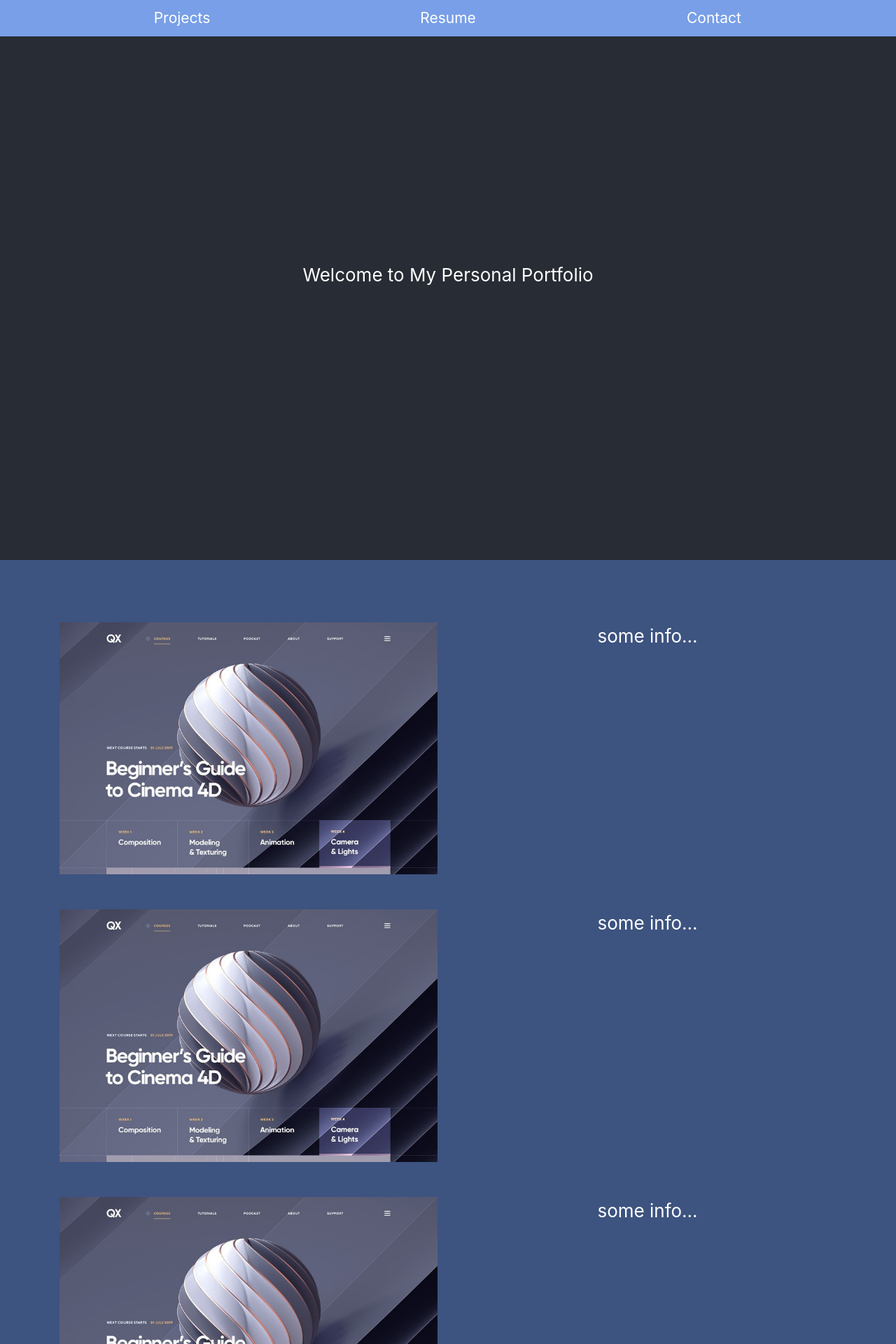
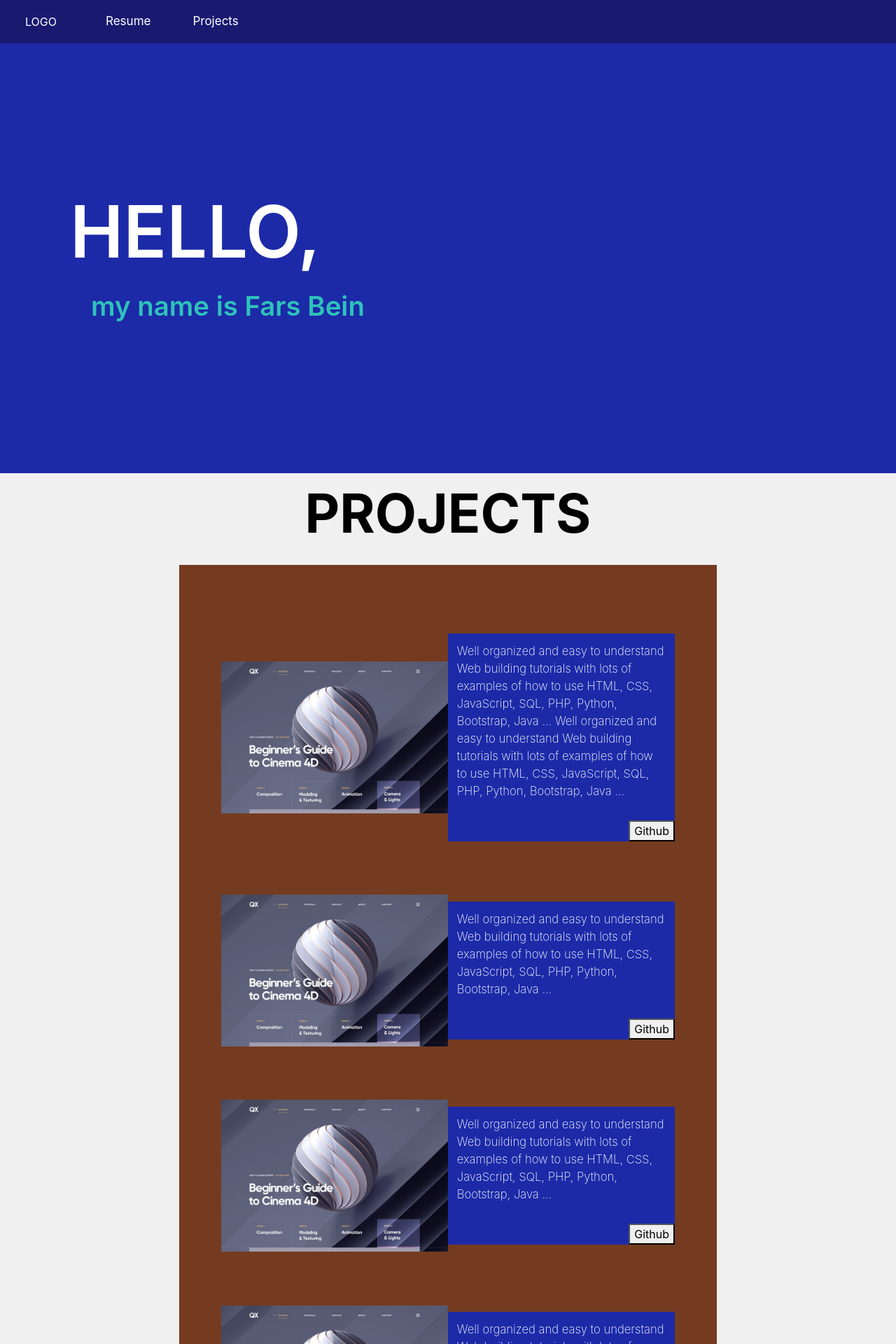
Before and after one commit to FarsBein/Portfolio, a React (Create React App) app: page / in a window 1280 px wide. Shown: the top 1920 px of the page at 70% size. Built offline with nearby package versions, Linux system fonts and the light colour scheme; the HTML template or start-up script is replaced by a standard one.

Commit message:
update the look

```diff
--- a/package.json
+++ b/package.json
@@ -10,6 +10,7 @@
     "react": "^16.12.0",
     "react-bootstrap": "^1.0.0-beta.16",
     "react-dom": "^16.12.0",
+    "react-router-dom": "^5.1.2",
     "react-scripts": "3.3.0"
   },
   "scripts": {
--- a/src/App.css
+++ b/src/App.css
@@ -1,96 +1,156 @@
-.App {
-  text-align: center;
+
+.navbar {
+    /* width: 100vw; */
+    background: #191970;
+    color:white;
+
 }
 
-.App-logo {
-  height: 40vmin;
-  pointer-events: none;
+.navbar nav {
+    display: flex;
+    justify-content: space-between;
+    align-items: center;
+    padding: 10px 20px;
 }
 
-@media (prefers-reduced-motion: no-preference) {
-  .App-logo {
-    animation: App-logo-spin infinite 20s linear;
-  }
+.navbar ul {
+    text-decoration: none;
+    list-style: none;
+    margin: 0;
+
 }
 
-.App-header {
-  background-color: #282c34;
-  min-height: 100vh;
-  display: flex;
-  flex-direction: column;
-  align-items: center;
-  justify-content: center;
-  font-size: calc(10px + 2vmin);
-  color: white;
+.navbar ul li {
+    display: inline-block;
+    padding: 0px 20px;
+    width: auto;
 }
 
-.App-header2 {
-  background-color: #3d5380;
-  min-height: 100vh;
-  display: flex;
-  flex-direction: column;
-  align-items: center;
-  justify-content: center;
-  font-size: calc(10px + 2vmin);
-  color: white;
+.navbar ul li a {
+    text-decoration: none;
+    color: white;
+    transition: all 0.4s ease 0s;
+    padding: 10px;
+    margin: 0;
+    font-weight: 400;
+    font-size: 17px;
 }
 
-.Navbar-notScrolled {
-  width: 100%;
-  z-index: 9999;
-  position: fixed;
-  background-color: #789fe7;
-  font-size: calc(5px + 2vmin);
-  min-height:6vh;
-  transition: 0.25s;
+.navbar ul li a:hover {
+    background: #ffffff;
+    color: #191970;
 }
 
-/* .Navbar-notScrolled:not([data-]){
-  width: 100%;
-  z-index: 9999;
-  position: fixed;
-  background-color: #789fe7;
-  font-size: calc(5px + 2vmin);
-  min-height:6vh;
-  transition: 0.25s;
-  opacity: 0.5;
-} */
+/* FirstSlide ----------------------------------*/
 
-.NavText {
-  margin: 10px;
-  background-color: #789fe7;
-  color: white;
-  width: 100%;
+.firstSlide-container {
+    display: flex;
+    height: 48vw;
+    background: rgb(28, 42, 168);
+    color: white;
+    align-items: center;
+    justify-content: left;
+    padding:40px;
 }
 
-.NavText:hover {
-  background-color: #5a77ac;
-  cursor: pointer;
+.firstSlide-header {
+    display: flex;
+    justify-content: center;
+    padding: 0 0 0 60px;
 }
 
-img {
-  max-width:100%;
-  height:auto;
+.firstSlide-header p {
+    color: rgb(47, 194, 186);
+    padding: 0 0 0 30px;
+    font-size: 3vw;
+    font-weight: 600;
 }
 
-.project-area {
-  margin-top: 50px;
-  margin-bottom: 50px;
+.hello {
+    font-weight: 600;
+    font-size: 8vw;
 }
 
 
+/* Projects ---------------------------------- */
 
-.App-link {
-  color: #61dafb;
+.projects-container {
+    background: rgb(240, 240, 240);
+    color: rgb(0, 0, 0);
+    display: flex;
+    flex-direction: column;
+    justify-content: center;
+    align-items: center;
+}
+
+.projects-title {
+    font-weight: 700;
+    font-size: 6vw;
+    color: rgb(0, 0, 0);
+}
+
+.projects-cards-container {
+    display: flex;
+    flex-direction: column;
+    background: rgb(116, 59, 32);
+    justify-content: center;
+    align-items: center;
+    padding: 60px;
+    width:60vw;
+
+}
+
+.projects-card {
+    /* background: gray; */
+    display: flex;
+    justify-content: center;
+    align-items: center;
+    margin: 3vw 0;
+}
+
+.projects-card img{
+    width: 50%;
+
+}
+
+.projects-card div {
+ background: rgb(28, 42, 168);
+ color: white;
+}
+
+.projects-card p {
+    font-weight: 200;
+    font-size: 1.3vw;
+    text-align: left;
+    padding: 1vw;
+}
+
+.projects-card button{
+    float: right;
+}
+
+/* Resume ----------------------------------- */
+
+.resume-container {
+    background: gray;
+    display: flex;
+    justify-content: center;
+    align-items: center;
+}
+
+.resume-container img{
+    width: 40vw;
+    min-width: 350px;
+    margin: 6vw;
 }
 
 
+/* Footer ---------------------------------- */
 
-@keyframes App-logo-spin {
-  from {
-    transform: rotate(0deg);
-  }
-  to {
-    transform: rotate(360deg);
-  }
+footer {
+    display: flex;
+    height: 40px;
+    background: rgb(7, 7, 7);
+    color: white;
+    justify-content: center;
 }
--- a/src/App.js
+++ b/src/App.js
@@ -4,17 +4,20 @@ import './App.css';
 import FirstSlide from './Component/HomePage/FirstSlide'
 import Projects from './Component/HomePage/Projects'
 import Navbar from './Component/Navbar'
-import project_1 from './img/project_1.jpg'
+import Footer from './Component/HomePage/Footer';
+import Resume from './Component/HomePage/Resume';
+
+
 function App() {
   const [scroll,setScroll] = useState (false)
-
-
-
   return (
     <div className="scroll">
       <Navbar />
       <FirstSlide />
       <Projects />
+      <Resume />
+      <Footer />
+
     </div>
   );
 }
--- a/src/Component/HomePage/FirstSlide.js
+++ b/src/Component/HomePage/FirstSlide.js
@@ -1,12 +1,16 @@
 import React from 'react';
+import '../../App.css';
 
 const FirstSlide = () => {
     return (
-        <div className="App">
-        <header className="App-header">
-          <p>
-          Welcome to My Personal Portfolio
-        </p>
+      <div className="firstSlide-container">
+        <header className="firstSlide-header">
+          <div>
+            <div className='hello'>
+              HELLO,
+            </div>
+            <p> my name is Fars Bein</p>
+          </div>
         </header>
       </div>
     );
--- /dev/null
+++ b/src/Component/HomePage/Footer.js
@@ -0,0 +1,12 @@
+import React from 'react';
+import '../../App.css';
+
+const Footer = () => {
+    return (
+        <footer>
+            Email: fars.bein@ryerson.ca
+        </footer>
+      );
+}
+
+export default Footer;
--- a/src/Component/HomePage/Projects.js
+++ b/src/Component/HomePage/Projects.js
@@ -1,40 +1,77 @@
 import React from 'react';
-import { Col,Container } from 'react-bootstrap';
-import { Row } from 'react-bootstrap';
 import project_1 from '../../img/project_1.jpg'
+import '../../App.css';
+
 
 const Projects = () => {
     return (
-        <div className="App">
-            <header className="App-header2">
-                <Container>
-                    <br />
-                    <Row className="project-area">
-                        <Col>
-                            <img src={project_1} alt=""/>
-                        </Col>
-                        <Col>
-                            some info...
-                        </Col>
-                    </Row>
-                    <Row className="project-area">
-                        <Col>
-                            <img src={project_1} alt=""/>
-                        </Col>
-                        <Col>
-                            some info...
-                        </Col>
-                    </Row>
-                    <Row className="project-area">
-                        <Col>
-                            <img src={project_1} alt=""/>
-                        </Col>
-                        <Col>
-                            some info...
-                        </Col>
-                    </Row>
-                </Container>
-            </header>
+        <div className="projects-container">
+            <p className='projects-title'>PROJECTS</p>
+            <div className='projects-cards-container'>
+                <div className='projects-card'>
+                    <img src={project_1}/>
+                    <div>
+                        <p>
+                            Well organized and easy to understand Web building tutorials with lots of examples of how to use HTML,
+                            CSS, JavaScript, SQL, PHP, Python, Bootstrap, Java ...
+                            Well organized and easy to understand Web building tutorials with lots of examples of how to use HTML,
+                            CSS, JavaScript, SQL, PHP, Python, Bootstrap, Java ...
+                        </p>
+                        <button>Github</button>
+                    </div>
+                </div>
+                <div className='projects-card'>
+                    <img src={project_1}/>
+                    <div>
+                        <p>
+                            Well organized and easy to understand Web building tutorials with lots of examples of how to use HTML,
+                            CSS, JavaScript, SQL, PHP, Python, Bootstrap, Java ...
+                        </p>
+                        <button>Github</button>
+                    </div>
+                </div>
+                <div className='projects-card'>
+                    <img src={project_1}/>
+                    <div>
+                        <p>
+                            Well organized and easy to understand Web building tutorials with lots of examples of how to use HTML,
+                            CSS, JavaScript, SQL, PHP, Python, Bootstrap, Java ...
+                        </p>
+                        <button>Github</button>
+                    </div>
+                </div>
+                <div className='projects-card'>
+                    <img src={project_1}/>
+                    <div>
+                        <p>
+                            Well organized and easy to understand Web building tutorials with lots of examples of how to use HTML,
+                            CSS, JavaScript, SQL, PHP, Python, Bootstrap, Java ...
+                        </p>
+                        <button>Github</button>
+                    </div>
+                </div>
+                <div className='projects-card'>
+                    <img src={project_1}/>
+                    <div>
+                        <p>
+                            Well organized and easy to understand Web building tutorials with lots of examples of how to use HTML,
+                            CSS, JavaScript, SQL, PHP, Python, Bootstrap, Java ...
+                        </p>
+                        <button>Github</button>
+                    </div>
+                </div>
+                <div className='projects-card'>
+                    <img src={project_1}/>
+                    <div>
+                        <p>
+                            Well organized and easy to understand Web building tutorials with lots of examples of how to use HTML,
+                            CSS, JavaScript, SQL, PHP, Python, Bootstrap, Java ...
+                        </p>
+                        <button>Github</button>
+                    </div>
+
+                </div>
+            </div>
         </div>
     );
 }
--- /dev/null
+++ b/src/Component/HomePage/Resume.js
@@ -0,0 +1,13 @@
+import React from 'react';
+import '../../App.css';
+import resume from '../../img/resume.JPG'
+
+const Resume = () => {
+    return (
+        <div className='resume-container'>
+            <img src={resume} />
+        </div>
+    );
+}
+
+export default Resume;
--- a/src/Component/Navbar.js
+++ b/src/Component/Navbar.js
@@ -1,18 +1,18 @@
 import React from 'react';
 import '../App.css';
-import { Container, Row, Col } from 'react-bootstrap';
+
 const Navbar = () => {
     return (
-        <div className="Navbar-notScrolled">
-            <Container className='App'>
-                <Row>
-                    <Col className="NavText">Projects</Col>
-                    <Col className="NavText">Resume</Col>
-                    <Col className="NavText">Contact</Col>
-                </Row>
-            </Container>
+        <div className="navbar">
+            <nav>
+              <div>LOGO</div>
+              <ul>
+                <li><a href="#">Resume</a></li>
+                <li><a href="#">Projects</a></li>
+              </ul>
+            </nav>
         </div>
-    );
+      );
 }
 
 export default Navbar;
```
Also changed, not shown: src/img/resume.JPG (added), 1 other file (tests, documents, lock files or other folders).
